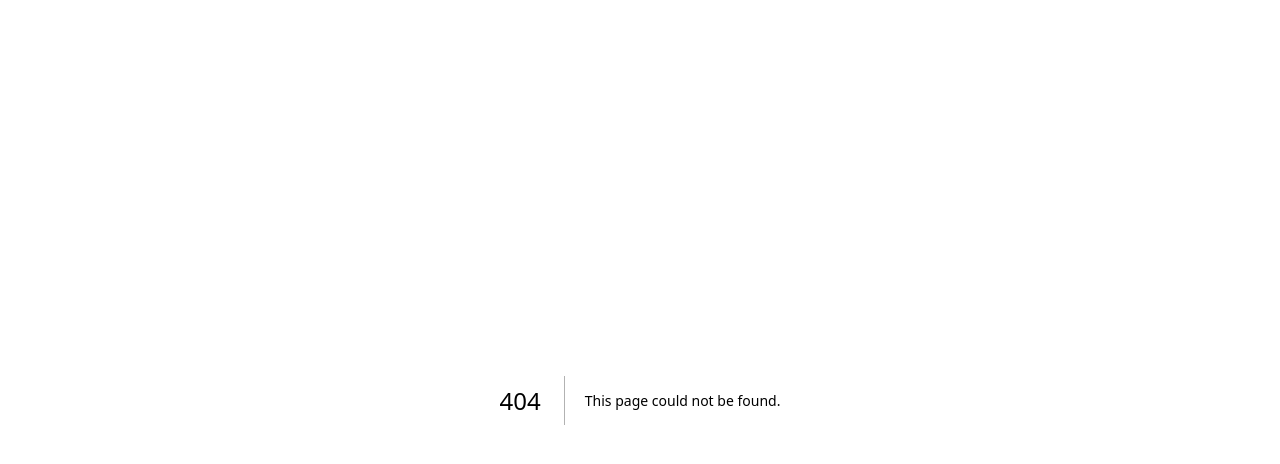
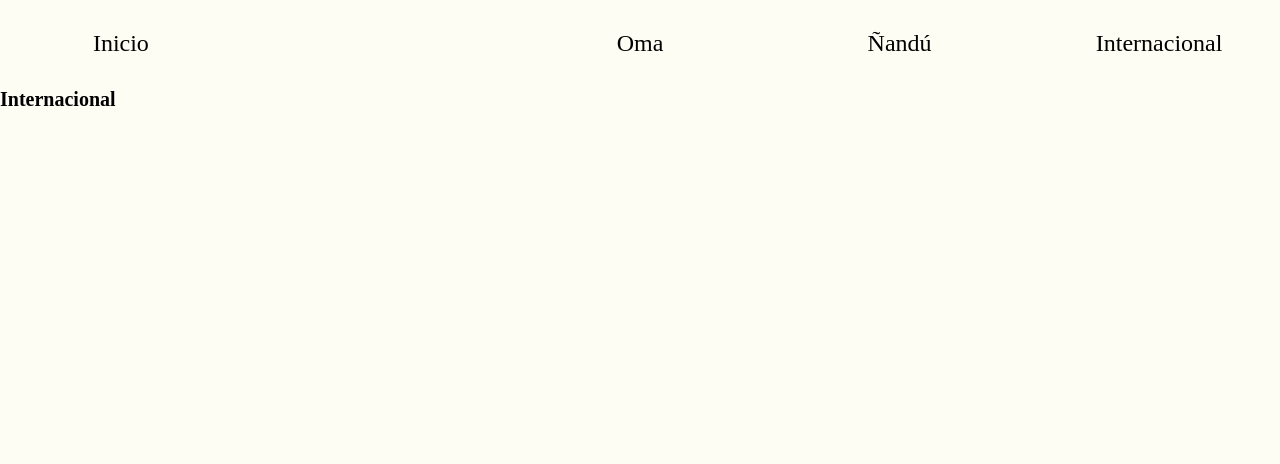
Before and after one commit to JZylber/oma-san-isidro, a Next.js app: page /internacional in a window 1280 px wide. Before the commit this address had no page. Shown: the top 464 px of the page. Built offline with nearby package versions, Linux system fonts and the light colour scheme; a web font is replaced by a local one.

Commit message:
refactor: reified menu hierarchy

```diff
--- a/components/NavBar/MobileMenu/mobile-menu.tsx
+++ b/components/NavBar/MobileMenu/mobile-menu.tsx
@@ -2,67 +2,20 @@ import MenuArrow from '../../../img/menuArrow.svg';
 import styles from './mobile-menu.module.scss';
 import { useRouter } from 'next/router'
 import { useState } from "react";
+import { menuItem, showCurrentPageSelected } from '../NavBarRouting';
 
-type menuItem = {
-    text: string,
-    link: string | null,
-    selected : boolean
-    subItems: Array<menuItem>
+
+
+type mobileMenuProps = {
+    closeMenu : () => void,
+    menuHierarchy : Array<menuItem>
 }
 
-type mobileMenuProps = {
-    closeMenu : () => void
-}
-
-const MobileMenu= ({closeMenu} : mobileMenuProps) => {
+const MobileMenu= ({closeMenu,menuHierarchy} : mobileMenuProps) => {
 
     const router = useRouter();
-    //Array con la información del menu
-    let menuHierarchy : Array<menuItem> = [
-        {text: "Inicio",link:"/",selected : false,subItems:[]},
-        {text: "Oma",link:null,selected : false,subItems:[
-            {text: "Autorización",link:'/oma/autorizacion',selected : false,subItems:[]},
-            {text: "Inscripción",link:null,selected : false,subItems:[]},
-            {text: "Reglamento",link:null,selected : false,subItems:[]},
-            {text: "Sedes",link:null,selected : false,subItems:[]},
-            {text: "Resultados",link:null,selected : false,subItems:[]},
-            {text: "Problemas",link:null,selected : false,subItems:[]}
-        ]},
-        {text: "Ñandú",link:null,selected : false,subItems:[
-            {text: "Autorización",link:'/nandu/autorizacion',selected : false,subItems:[]},
-            {text: "Inscripción",link:null,selected : false,subItems:[]},
-            {text: "Reglamento",link:null,selected : false,subItems:[]},
-            {text: "Sedes",link:null,selected : false,subItems:[]},
-            {text: "Resultados",link:null,selected : false,subItems:[]},
-            {text: "Problemas",link:null,selected : false,subItems:[]}
-        ]},
-        {text: "Internacional",link:"/",selected : false,subItems:[]},
-    ]
 
-    //Rutina que refleja la página actual
-    const showCurrentPageSelected = (menuComponents : Array<menuItem>) => {
-        let currentRoute = router.pathname;
-        let newHierarchy : Array<menuItem> = menuComponents.map((item : menuItem) => {
-            let subitemSelected = item.subItems.find((subitem) => subitem.link == currentRoute);
-            if(subitemSelected){
-                let newItem : menuItem = {...item,selected: true};
-                newItem.subItems = newItem.subItems.map((subitem) => {
-                    if(subitem === subitemSelected){
-                        let newSubitem :  menuItem = {...subitem,selected:true};
-                        return newSubitem;
-                    } else {
-                        return subitem;
-                    }
-                })
-                return(newItem)
-            }else{
-                return item;
-            }
-        })
-        return newHierarchy;
-    }
-
-    const [hierarchy,setHierarchy] = useState(showCurrentPageSelected(menuHierarchy));
+    const [hierarchy,setHierarchy] = useState(showCurrentPageSelected(menuHierarchy,router.pathname));
 
     //Rutina para ir al link de un item correspondiente o abrir/cerrar su submenu
     const selectMainItem = (name : string) => {
--- /dev/null
+++ b/components/NavBar/NavBarRouting.tsx
@@ -0,0 +1,30 @@
+export type menuItem = {
+    text: string,
+    link?: string,
+    selected : boolean
+    subItems: Array<menuItem>
+}
+
+export type MenuHierarchy = Array<menuItem>;
+
+//Rutina que refleja la página actual
+export const showCurrentPageSelected = (menuComponents : Array<menuItem>,currentRoute:string) => {
+    let newHierarchy : Array<menuItem> = menuComponents.map((item : menuItem) => {
+        let subitemSelected = item.subItems.find((subitem) => subitem.link == currentRoute);
+        if(subitemSelected){
+            let newItem : menuItem = {...item,selected: true};
+            newItem.subItems = newItem.subItems.map((subitem) => {
+                if(subitem === subitemSelected){
+                    let newSubitem :  menuItem = {...subitem,selected:true};
+                    return newSubitem;
+                } else {
+                    return subitem;
+                }
+            })
+            return(newItem)
+        }else{
+            return item;
+        }
+    })
+    return newHierarchy;
+}
--- a/components/NavBar/Navbar.tsx
+++ b/components/NavBar/Navbar.tsx
@@ -1,15 +1,36 @@
 import styles from './Navbar.module.scss';
 import MenuIcon from '../../img/menuIcon.svg';
 import X from '../../img/x.svg';
-import NavBarItem from './NavBarItem';
 import { useState } from 'react';
 import MobileMenu from './MobileMenu/mobile-menu';
+import TopMenu from './TopMenu/top-menu';
+import { menuItem } from './NavBarRouting';
 
 type NavProps = {
     togglePageContent? : () => void};
 
 export default function NavBar({togglePageContent}:NavProps){
     let [openFullMenu,setOpenFullMenu] = useState(false);
+    const menuHierarchy : Array<menuItem> = [
+        {text: "Inicio",link:"/",selected : false,subItems:[]},
+        {text: "Oma",link:undefined,selected : false,subItems:[
+            {text: "Autorización",link:'/oma/autorizacion',selected : false,subItems:[]},
+            {text: "Inscripción",link:undefined,selected : false,subItems:[]},
+            {text: "Reglamento",link:undefined,selected : false,subItems:[]},
+            {text: "Sedes",link:undefined,selected : false,subItems:[]},
+            {text: "Resultados",link:undefined,selected : false,subItems:[]},
+            {text: "Problemas",link:undefined,selected : false,subItems:[]}
+        ]},
+        {text: "Ñandú",link:undefined,selected : false,subItems:[
+            {text: "Autorización",link:'/nandu/autorizacion',selected : false,subItems:[]},
+            {text: "Inscripción",link:undefined,selected : false,subItems:[]},
+            {text: "Reglamento",link:undefined,selected : false,subItems:[]},
+            {text: "Sedes",link:undefined,selected : false,subItems:[]},
+            {text: "Resultados",link:undefined,selected : false,subItems:[]},
+            {text: "Problemas",link:undefined,selected : false,subItems:[]}
+        ]},
+        {text: "Internacional",link:"/internacional",selected : false,subItems:[]},
+    ];
 
     const openCloseMenu = () => {
         setOpenFullMenu(!openFullMenu);
@@ -20,12 +41,7 @@ export default function NavBar({togglePageContent}:NavProps){
             <div className={styles.iconWrapper}>
                 {openFullMenu?<X className={styles.icon} onClick={()=>openCloseMenu()}/>:<MenuIcon className={styles.icon} onClick={()=>openCloseMenu()}/>}
             </div>
-            <NavBarItem text='inicio'/>
-            <NavBarItem text='' phantom={true}/>
-            <NavBarItem text='oma' />
-            <NavBarItem text='ñandú' />
-            <NavBarItem text='internacional'/>
-            {openFullMenu && <MobileMenu closeMenu={openCloseMenu}/>}
+            {openFullMenu ? <MobileMenu closeMenu={openCloseMenu} menuHierarchy={menuHierarchy}/>: <TopMenu menuHierarchy={menuHierarchy}/> }
         </nav>
     )
 }
--- a/components/NavBar/NavBarItem.module.scss
+++ b/components/NavBar/TopMenu/NavBarItem.module.scss
@@ -1,4 +1,4 @@
-@use '../../styles/shared.scss' as shared;
+@use '../../../styles/shared.scss' as shared;
 
 .item {
     @include shared.mobile-only {
--- /dev/null
+++ b/components/NavBar/TopMenu/NavBarItem.tsx
@@ -0,0 +1,20 @@
+import { useRouter } from 'next/router';
+import styles from './NavBarItem.module.scss'
+
+interface NavBarItemsProps {
+    text: string,
+    link?: string,
+    onClick?: (link?:string) => void,
+    phantom? : boolean
+  }
+
+const NavBarItem = (props : NavBarItemsProps) => {
+    const onClick = (link?:string) => {
+        props.onClick && props.onClick(link);
+    }
+    return(
+    <div className={[styles.item,props.phantom && styles.phantom].join(" ")} onClick={() => onClick(props.link)}>
+        <span>{props.text}</span>
+    </div>);
+}
+export default NavBarItem
--- /dev/null
+++ b/components/NavBar/TopMenu/top-menu.module.scss
@@ -0,0 +1 @@
+@use '../../../styles/shared.scss' as shared;
--- /dev/null
+++ b/components/NavBar/TopMenu/top-menu.tsx
@@ -0,0 +1,50 @@
+import { useRouter } from 'next/router';
+import { useState } from 'react';
+import { MenuHierarchy, menuItem, showCurrentPageSelected } from '../NavBarRouting';
+import NavBarItem from './NavBarItem';
+import styles from './top-menu.module.scss';
+
+type topMenuProps = {
+    menuHierarchy : MenuHierarchy
+}
+
+const TopMenu = ({menuHierarchy} : topMenuProps) => {
+    const router = useRouter();
+
+    const [hierarchy,setHierarchy] = useState(showCurrentPageSelected(menuHierarchy,router.pathname))
+
+    //Rutina para ir al link de un item correspondiente o abrir/cerrar su submenu
+    const selectMainItem = (name : string) => {
+        let newHierarchy : Array<menuItem> = hierarchy.map((item) => {
+            if (item.text == name){
+                let newItem : menuItem = item;
+                newItem.selected = !newItem.selected;
+                return(newItem);
+            } else {
+                let newItem : menuItem = item;
+                newItem.selected = false;
+                return(newItem);
+            }
+        })
+        setHierarchy(newHierarchy);
+    }
+    const clickItem = (path?:string) => {
+        path && router.push(path);
+    }
+
+    //Renderizado de cada item del menu
+    const renderMenuItem = (item: menuItem,position:number) => {
+        return(
+            <>
+            {position == 1 && <NavBarItem text={""} phantom={true}/>}
+            <NavBarItem text={item.text} onClick={clickItem}/>
+            </>
+        )
+    }
+
+    return(
+       <>{hierarchy.map(renderMenuItem)}</>
+    )
+}
+
+export default TopMenu
--- /dev/null
+++ b/pages/internacional.tsx
@@ -0,0 +1,13 @@
+import { NextPage } from "next";
+import NavBar from "../components/NavBar/Navbar";
+
+const Internacional : NextPage = () => {
+    return(
+        <>
+        <NavBar/>
+        <h1>Internacional</h1>
+        </>
+        )
+}
+
+export default Internacional
```
Also changed, not shown: components/NavBar/NavBarItem.tsx (deleted, +0 -14 lines).
